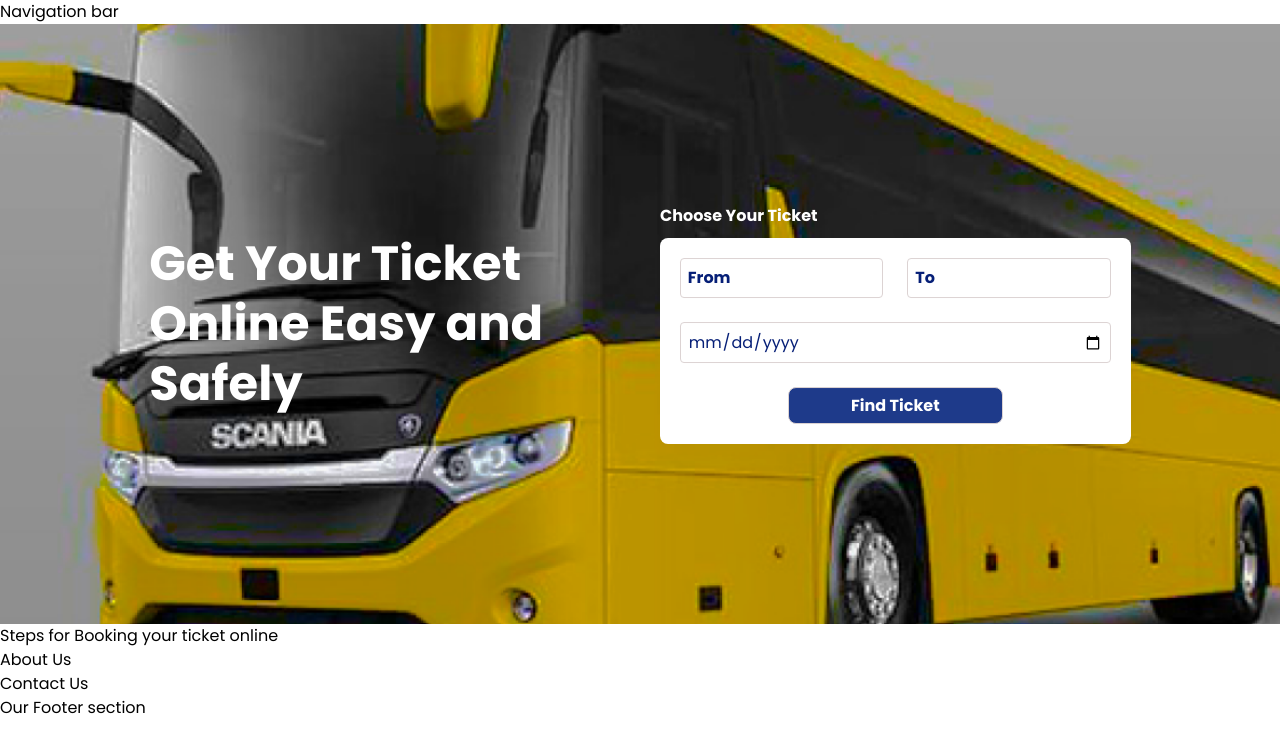
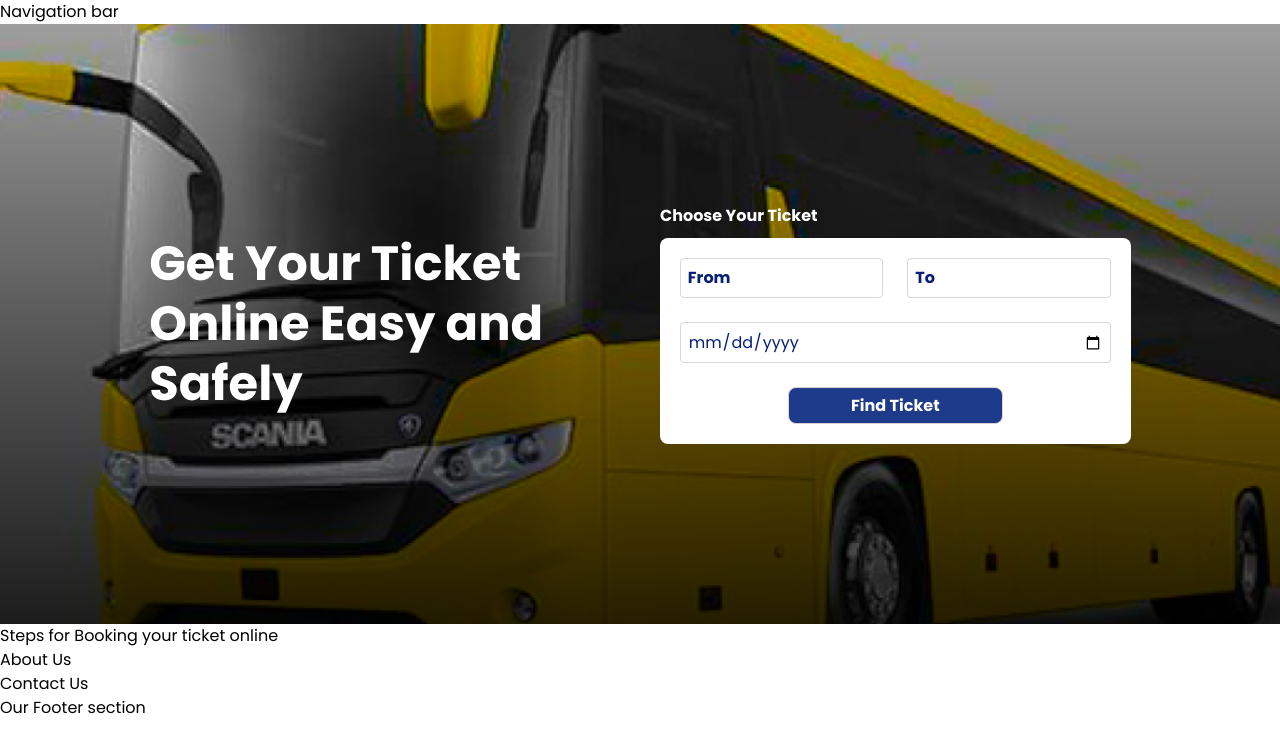
Before and after one commit to Patrickodida/KwataBus-App, a React (Vite) app: page / in a window 1280 px wide. Shown: the top 752 px of the page. Built offline with nearby package versions, Linux system fonts and the light colour scheme.

Commit message:
Modify the overlay

```diff
--- a/src/App.css
+++ b/src/App.css
@@ -68,8 +68,9 @@ button {
     position: absolute;
     top: 0;
     left: 0;
-    width: 100vw;
-    background-color: rgba(0 0 0 / 0.5);
+    width: 100%;
+    height: 100%;
+    background-image: linear-gradient(to top, rgba(0, 0, 0, 0.8), rgba(0, 0, 0, 0));
 }
 
 .hero-content {
```
